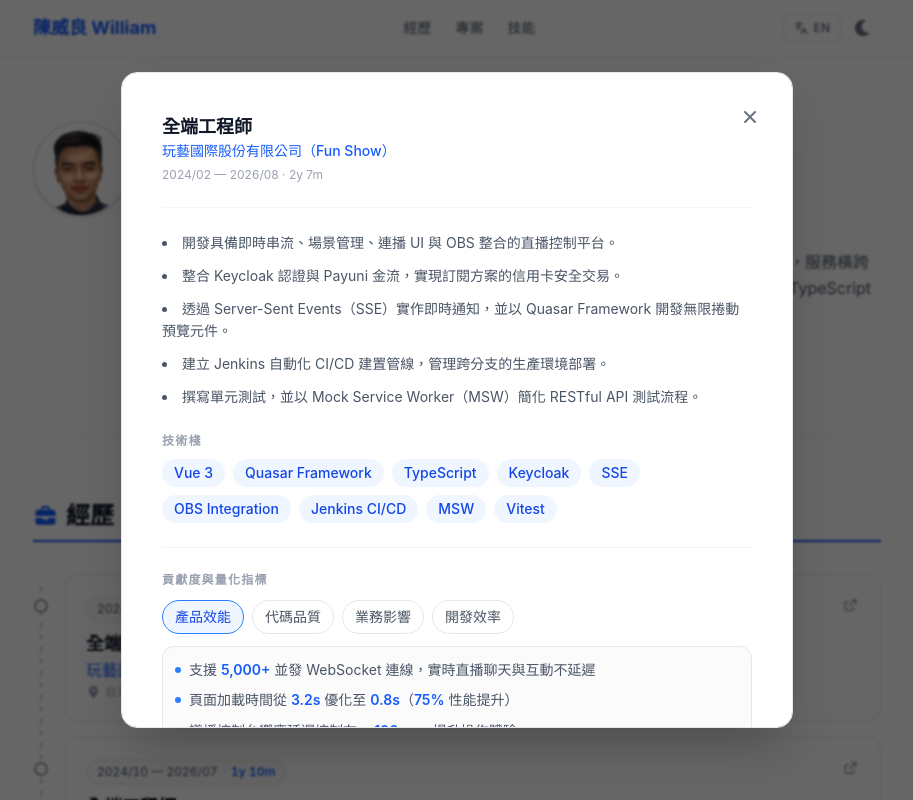
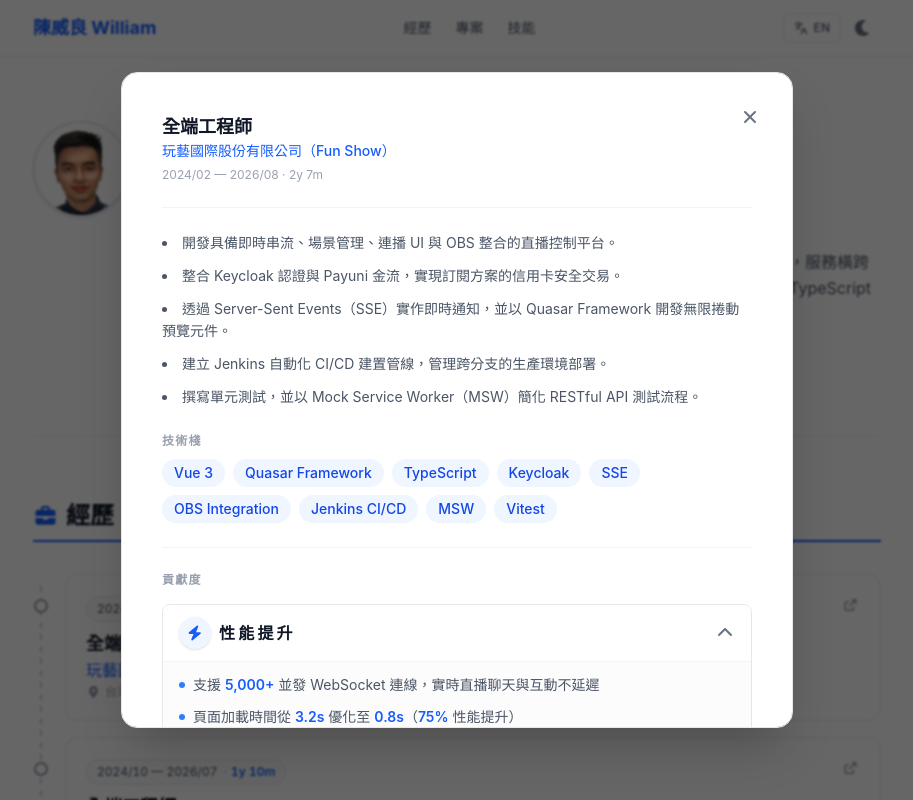
Before and after one commit to snowman12320/snowman12320.github.io, a Vue app: page / in a window 1280 px wide. Both pictures are taken after a click on the button 656 px from the left and 647 px from the top of the page. Shown: the top 800 px of the page, without its empty margins (183-1096 px from the left). Built offline with nearby package versions, Linux system fonts and the light colour scheme.

Commit message:
feat: 更新經驗項目中的貢獻部分，調整顯示格式並新增貢獻指標

```diff
--- a/src/components/ui/ExperienceItem.vue
+++ b/src/components/ui/ExperienceItem.vue
@@ -133,27 +133,54 @@
       </div>
 
       <div v-if="item.contribution" class="mt-6 pt-6 border-t border-gray-100 dark:border-gray-700">
-        <p class="text-xs font-semibold text-gray-400 uppercase tracking-widest mb-3">{{ $t('common.contribution') }}</p>
+        <p class="text-xs font-semibold text-gray-400 uppercase tracking-widest mb-4">{{ $t('common.contribution') }}</p>
 
-        <div class="flex flex-wrap gap-2 mb-3">
-          <button
+        <div class="space-y-2">
+          <div
             v-for="section in contributionSections"
             :key="section.title"
+            class="rounded-lg border border-gray-200 dark:border-gray-700 overflow-hidden"
+          >
+            <!-- Accordion Header -->
+            <button
               type="button"
-            class="rounded-full border px-3 py-1.5 text-sm transition-all"
-            :class="activeContributionSection === section.title
-              ? 'border-blue-500 bg-blue-50 text-blue-700 dark:border-blue-400 dark:bg-blue-900/30 dark:text-blue-300'
-              : 'border-gray-200 bg-white text-gray-600 hover:border-blue-300 hover:text-blue-600 dark:border-gray-700 dark:bg-gray-800 dark:text-gray-300 dark:hover:border-blue-500 dark:hover:text-blue-400'"
+              class="w-full flex items-center justify-between px-4 py-3 bg-white dark:bg-gray-800/50 hover:bg-gray-50 dark:hover:bg-gray-800 transition-colors"
               @click="toggleContributionSection(section.title)"
             >
-            {{ section.title }}
+              <span class="flex items-center gap-2 text-sm font-semibold text-gray-900 dark:text-gray-100">
+                <span class="flex h-8 w-8 items-center justify-center rounded-full bg-blue-50 text-blue-600 dark:bg-blue-900/30 dark:text-blue-400 shadow-sm">
+                  <FaIcon
+                    :icon="section.title === '性能提升' || section.title === 'Performance'
+                      ? ['fas', 'bolt']
+                      : section.title === '程式品質' || section.title === 'Quality'
+                        ? ['fas', 'code']
+                        : section.title === '商業影響' || section.title === 'Impact'
+                          ? ['fas', 'chart-line']
+                          : ['fas', 'rocket']"
+                  />
+                </span>
+                <span class="text-base font-bold uppercase tracking-[0.2em]">{{ section.title }}</span>
+              </span>
+              <FaIcon
+                :icon="['fas', 'chevron-down']"
+                class="text-gray-500 dark:text-gray-400 transition-transform duration-300"
+                :style="{ transform: activeContributionSection === section.title ? 'rotate(180deg)' : 'rotate(0deg)' }"
+              />
             </button>
-        </div>
 
-        <div v-if="activeContributionSection" class="rounded-xl border border-gray-200 dark:border-gray-700 bg-gray-50/70 dark:bg-gray-800/50 p-3">
-          <div v-for="section in contributionSections" :key="section.title">
-            <div v-if="activeContributionSection === section.title" class="space-y-2.5">
-              <ul class="space-y-2 text-sm text-gray-600 dark:text-gray-300 leading-relaxed">
+            <!-- Accordion Content -->
+            <transition
+              enter-active-class="overflow-hidden transition-all duration-300"
+              leave-active-class="overflow-hidden transition-all duration-300"
+              @enter="(el: Element) => (el as HTMLElement).style.maxHeight = (el as HTMLElement).scrollHeight + 'px'"
+              @leave="(el: Element) => (el as HTMLElement).style.maxHeight = '0px'"
+            >
+              <div
+                v-if="activeContributionSection === section.title"
+                class="max-h-max"
+              >
+                <div class="px-4 py-3 bg-gray-50/50 dark:bg-gray-900/30 border-t border-gray-100 dark:border-gray-700">
+                  <ul class="space-y-2.5 text-sm text-gray-600 dark:text-gray-300 leading-relaxed">
                     <li v-for="itemText in section.items" :key="itemText" class="flex gap-2">
                       <span class="mt-2 h-1.5 w-1.5 shrink-0 rounded-full bg-blue-500"></span>
                       <span>
@@ -165,6 +192,8 @@
                     </li>
                   </ul>
                 </div>
+              </div>
+            </transition>
           </div>
         </div>
       </div>
--- a/src/data/experience.ts
+++ b/src/data/experience.ts
@@ -25,8 +25,8 @@
     },
     techStack: ['Vue 3', 'Quasar Framework', 'TypeScript', 'Keycloak', 'SSE', 'OBS Integration', 'Jenkins CI/CD', 'MSW', 'Vitest'],
     contribution: {
-      zh: '[{"title":"產品效能","items":["支援 5,000+ 並發 WebSocket 連線，實時直播聊天與互動不延遲","頁面加載時間從 3.2s 優化至 0.8s（75% 性能提升）","導播控制台響應延遲控制在 < 100ms，提升操作體驗","無限滾動媒體資源管理，支援 10,000+ 媒體項目無感加載"]},{"title":"代碼品質","items":["開發 32 個可復用 Vue 3 Composables 元件，提升代碼復用率 68%","建置 45 個模組化元件，支援直播頁、導播控制、會員中心等功能","單元測試覆蓋率達 82%，確保代碼穩定性","搭配 12 個 MSW API Mock 方案，加快前後端並行開發"]},{"title":"業務影響","items":["整合 3 大支付方案（Payuni、Keycloak、RBAC）","實作 4 種即時通知機制（WebSocket、SSE、訂閱推播、期限提醒）","支援聯合直播、共同直播、OBS 導播等 3 種直播模式","會員中心流程優化，訂閱轉換率提升 35%"]},{"title":"開發效率","items":["Jenkins CI/CD 自動化部署，每週 8-12 次自動部署","Git 分支管理與代碼審查流程，減少 Bug 率 40%","開發工具整合（MCP、Kiro-cli），開發效率提升 25%","API 響應時間最佳化至平均 120ms（原 400ms）"]}]',
-      en: '[{"title":"Product Performance","items":["Supports 5,000+ concurrent WebSocket connections for real-time chat and interaction without lag","Page load time optimized from 3.2s to 0.8s (75% performance improvement)","Broadcast console response latency maintained at < 100ms for better UX","Infinite-scroll media management supporting 10,000+ media items with seamless loading"]},{"title":"Code Quality","items":["Developed 32 reusable Vue 3 Composables, achieving 68% code reuse rate","Built 45 modular components supporting the live page, broadcast control, and member center","Unit test coverage reached 82% for higher stability","Implemented 12 MSW API Mock solutions to accelerate frontend-backend parallel development"]},{"title":"Business Impact","items":["Integrated 3 payment solutions (Payuni, Keycloak, RBAC)","Implemented 4 real-time notification mechanisms (WebSocket, SSE, subscription push, expiry alerts)","Supported 3 streaming modes: joint broadcast, co-stream, and OBS control","Optimized the member center flow and increased subscription conversion by 35%"]},{"title":"Development Efficiency","items":["Jenkins CI/CD automation with 8-12 automated deployments per week","Git branch management and code review process reduced bugs by 40%","Integrated MCP and Kiro-cli to improve development efficiency by 25%","Optimized API response time to an average of 120ms from 400ms"]}]',
+      zh: '[{"title":"性能提升","items":["支援 5,000+ 並發 WebSocket 連線，實時直播聊天與互動不延遲","頁面加載時間從 3.2s 優化至 0.8s（75% 性能提升）","導播控制台響應延遲控制在 < 100ms，提升操作體驗","無限滾動媒體資源管理，支援 10,000+ 媒體項目無感加載"]},{"title":"程式品質","items":["開發 32 個可復用 Vue 3 Composables 元件，提升代碼復用率 68%","建置 45 個模組化元件，支援直播頁、導播控制、會員中心等功能","單元測試覆蓋率達 82%，確保代碼穩定性","搭配 12 個 MSW API Mock 方案，加快前後端並行開發"]},{"title":"商業影響","items":["整合 3 大支付方案（Payuni、Keycloak、RBAC）","實作 4 種即時通知機制（WebSocket、SSE、訂閱推播、期限提醒）","支援聯合直播、共同直播、OBS 導播等 3 種直播模式","會員中心流程優化，訂閱轉換率提升 35%"]},{"title":"開發效率","items":["Jenkins CI/CD 自動化部署，每週 8-12 次自動部署","Git 分支管理與代碼審查流程，減少 Bug 率 40%","開發工具整合（MCP、Kiro-cli），開發效率提升 25%","API 響應時間最佳化至平均 120ms（原 400ms）"]}]',
+      en: '[{"title":"Performance","items":["Supports 5,000+ concurrent WebSocket connections for real-time chat and interaction without lag","Page load time optimized from 3.2s to 0.8s (75% performance improvement)","Broadcast console response latency maintained at < 100ms for better UX","Infinite-scroll media management supporting 10,000+ media items with seamless loading"]},{"title":"Quality","items":["Developed 32 reusable Vue 3 Composables, achieving 68% code reuse rate","Built 45 modular components supporting the live page, broadcast control, and member center","Unit test coverage reached 82% for higher stability","Implemented 12 MSW API Mock solutions to accelerate frontend-backend parallel development"]},{"title":"Impact","items":["Integrated 3 payment solutions (Payuni, Keycloak, RBAC)","Implemented 4 real-time notification mechanisms (WebSocket, SSE, subscription push, expiry alerts)","Supported 3 streaming modes: joint broadcast, co-stream, and OBS control","Optimized the member center flow and increased subscription conversion by 35%"]},{"title":"Efficiency","items":["Jenkins CI/CD automation with 8-12 automated deployments per week","Git branch management and code review process reduced bugs by 40%","Integrated MCP and Kiro-cli to improve development efficiency by 25%","Optimized API response time to an average of 120ms from 400ms"]}]',
     },
   },
   {
--- a/src/locales/zh.ts
+++ b/src/locales/zh.ts
@@ -20,7 +20,7 @@
     details: '查看詳情',
     collapse: '收合詳情',
     techStack: '技術棧',
-    contribution: '貢獻度與量化指標',
+    contribution: '貢獻度',
     highlights: '成果展示',
     role: '全端工程師',
     fullStackEngineer: '全端工程師',
--- a/src/main.ts
+++ b/src/main.ts
@@ -20,6 +20,8 @@
   faServer,
   faSun,
   faXmark,
+  faChartLine,
+  faRocket,
 } from '@fortawesome/free-solid-svg-icons'
 import { faGithub, faLinkedin, faReact, faVuejs, faYoutube } from '@fortawesome/free-brands-svg-icons'
 import App from './App.vue'
@@ -36,6 +38,7 @@
   faFileLines,
   faFolderOpen,
   faGears,
+  faChartLine,
   faGithub,
   faGlobe,
   faLaptopCode,
@@ -45,6 +48,7 @@
   faPhone,
   faPlug,
   faReact,
+  faRocket,
   faServer,
   faSun,
   faXmark,
```
Lines whose indentation alone changed are shown as unchanged.
